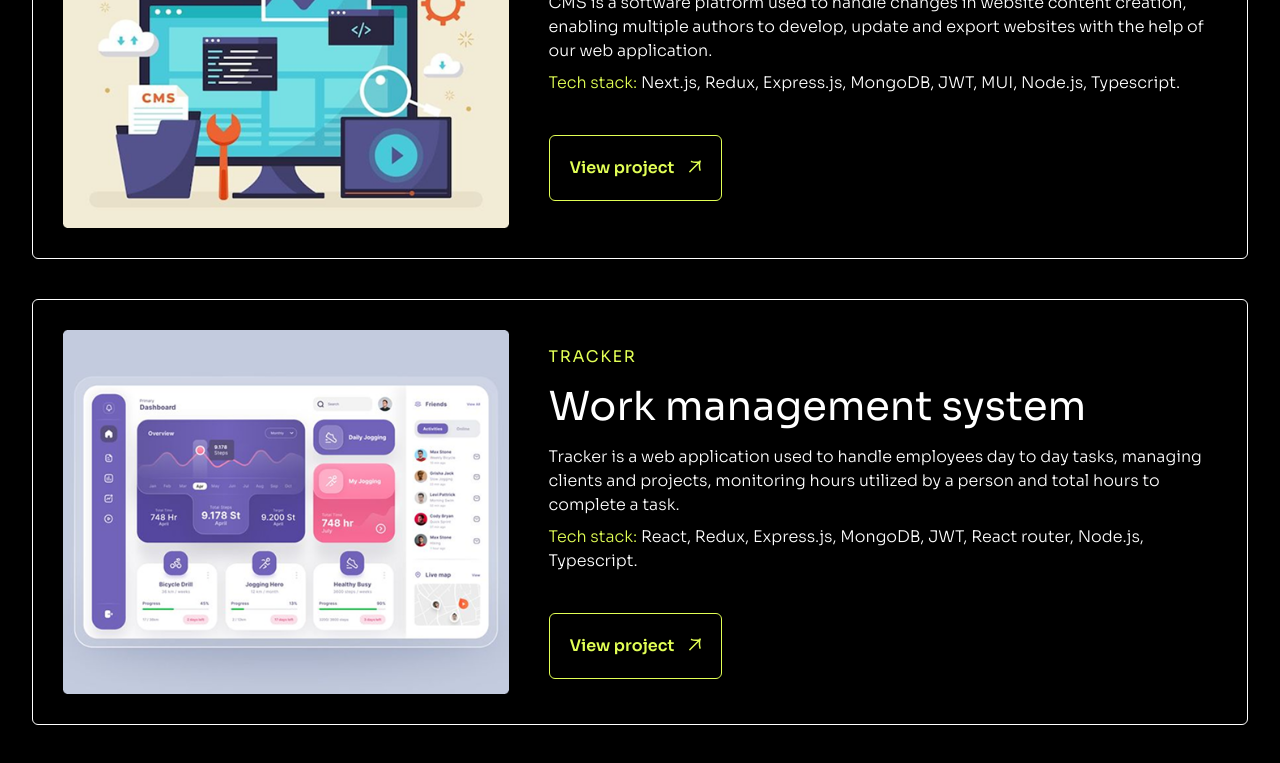
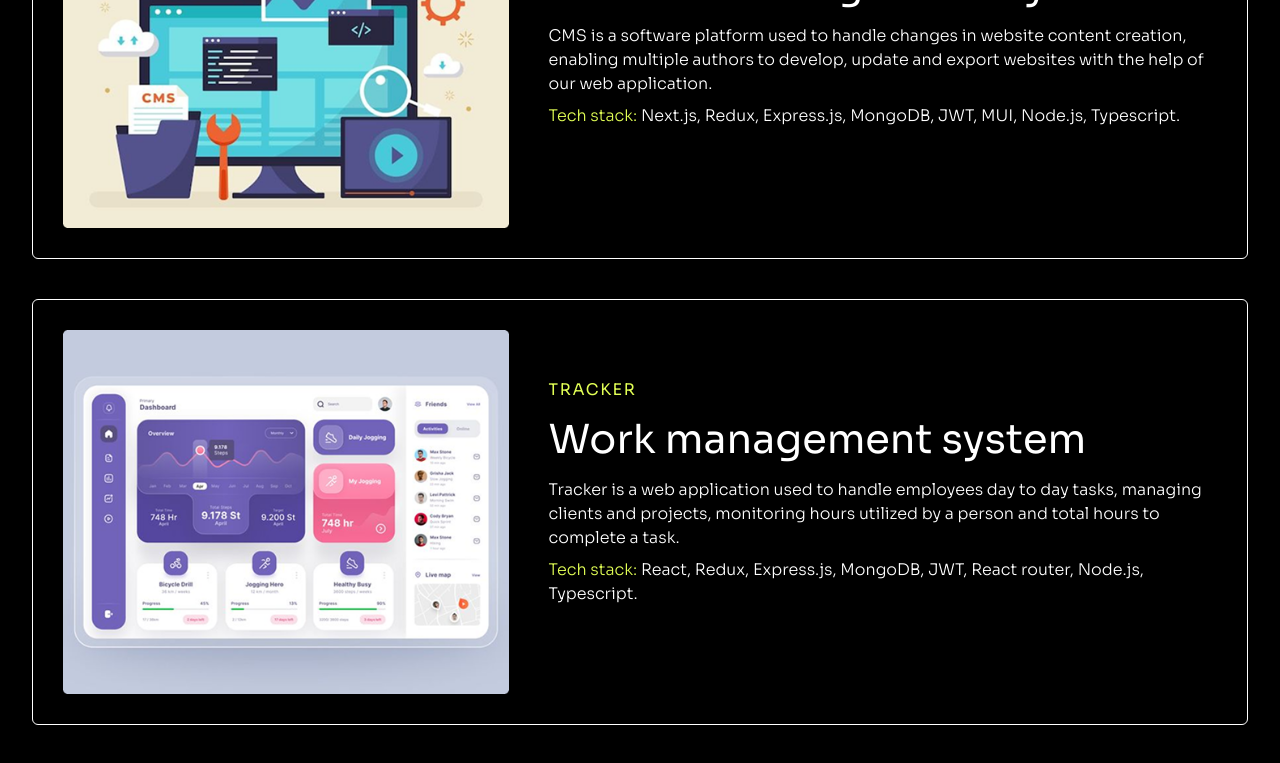
Before and after one commit to shaheedams/my-portfolio, a Next.js app: page / in a window 1280 px wide. Shown: the part 5280-6043 px from the top of the page. Built offline with nearby package versions, Linux system fonts and the light colour scheme.

Commit message:
REFECTOR: Removed view project link

```diff
--- a/src/components/utility/projectCard.tsx
+++ b/src/components/utility/projectCard.tsx
@@ -21,7 +21,7 @@ const ProjectCard = ({ image, heading, subHeading, content, stack, link }: Proje
                 <h5 className="font-normal text-[40px] mb-2">{heading}</h5>
                 <p className="mb-2 font-light text-base">{content}</p>
                 <p className="font-light text-base mb-[40px]"><span className="text-msprimary">Tech stack: </span>{stack}</p>
-                <BtnSecondary name="View project" pathLink={link} isDownload={false}/>
+                {/* <BtnSecondary name="View project" pathLink={link} isDownload={false}/> */}
             </div>
 
         </div>
```
